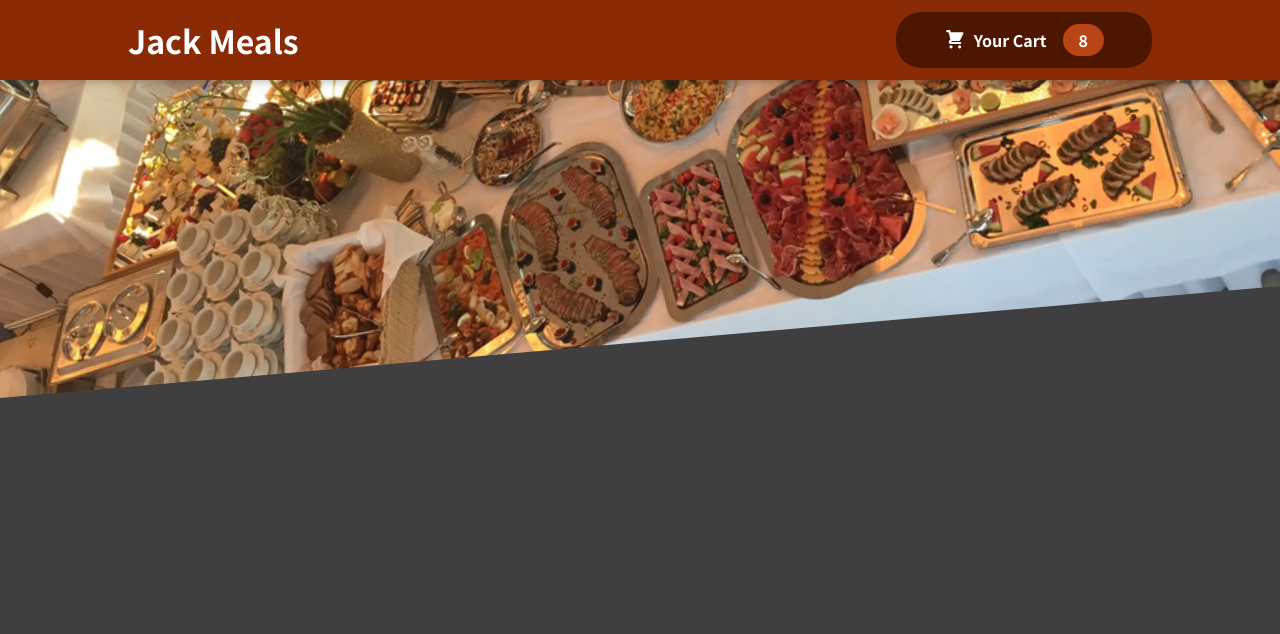
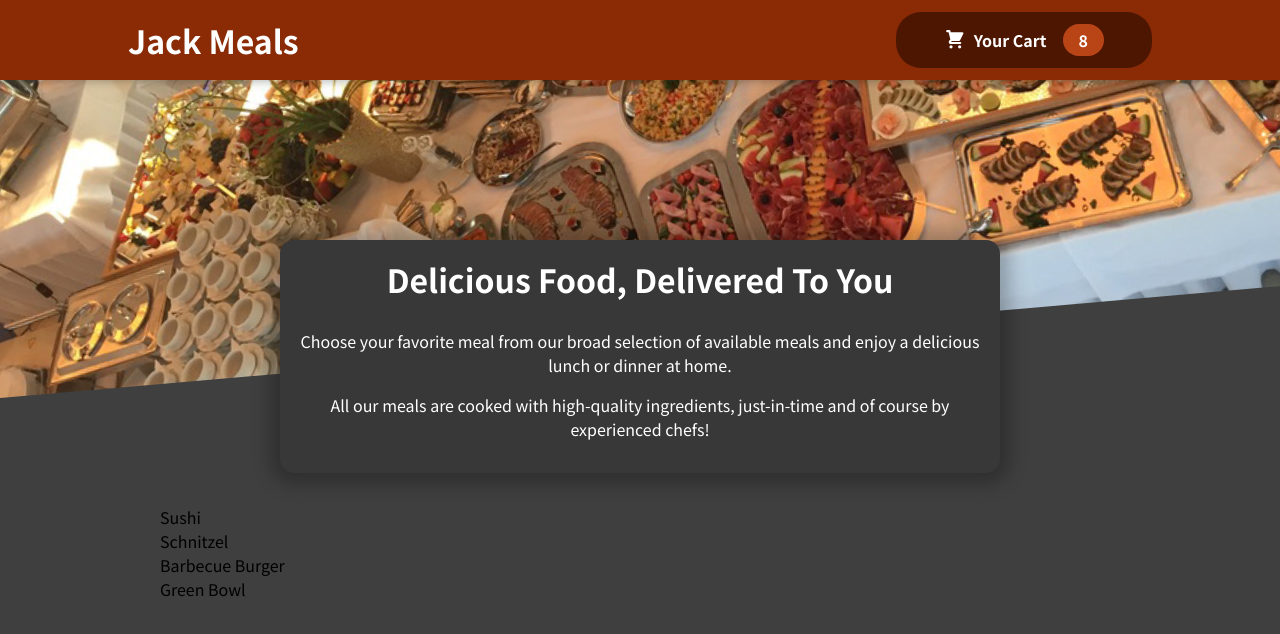
Before and after one commit to jaganathan05/Restarent-React-App, a React (Create React App) app: page / in a window 1280 px wide. Shown: the top 634 px of the page. Built offline with nearby package versions, Linux system fonts and the light colour scheme.

Commit message:
create restarent summary

```diff
--- a/src/App.js
+++ b/src/App.js
@@ -1,9 +1,13 @@
 import React, { Fragment } from "react";
 import Header from "./components/Layout/Header";
+import Meals from "./components/Meals/Meals";
 function App() {
   return (
     <Fragment>
       <Header/>
+      <main>
+        <Meals/>
+      </main>
     </Fragment>
   );
 }
--- /dev/null
+++ b/src/components/Meals/AvailableMeals.module.css
@@ -0,0 +1,24 @@
+.meals {
+    max-width: 60rem;
+    width: 90%;
+    margin: 2rem auto;
+    animation: meals-appear 1s ease-out forwards;
+  }
+
+  .meals ul {
+    list-style: none;
+    margin: 0;
+    padding: 0;
+  }
+
+  @keyframes meals-appear {
+    from {
+      opacity: 0;
+      transform: translateY(3rem);
+    }
+
+    to {
+      opacity: 1;
+      transform: translateY(0);
+    }
+  }
--- /dev/null
+++ b/src/components/Meals/AvaliableMeals.js
@@ -0,0 +1,41 @@
+import React from "react";
+import classes from './AvailableMeals.module.css';
+
+const DUMMY_MEALS = [
+  {
+    id: 'm1',
+    name: 'Sushi',
+    description: 'Finest fish and veggies',
+    price: 22.99,
+  },
+  {
+    id: 'm2',
+    name: 'Schnitzel',
+    description: 'A german specialty!',
+    price: 16.5,
+  },
+  {
+    id: 'm3',
+    name: 'Barbecue Burger',
+    description: 'American, raw, meaty',
+    price: 12.99,
+  },
+  {
+    id: 'm4',
+    name: 'Green Bowl',
+    description: 'Healthy...and green...',
+    price: 18.99,
+  },
+];
+
+const AvailableMeals = () => {
+  const mealsList = DUMMY_MEALS.map((meal) => <li>{meal.name}</li>);
+
+  return (
+    <section className={classes.meals}>
+      <ul>{mealsList}</ul>
+    </section>
+  );
+};
+
+export default AvailableMeals;
--- /dev/null
+++ b/src/components/Meals/Meals.js
@@ -0,0 +1,12 @@
+import MealsSummary from "./MealsSummary";
+import AvailableMeals from "./AvaliableMeals";
+import { Fragment } from "react";
+function Meals (){
+
+    return <Fragment>
+        <MealsSummary/>
+        <AvailableMeals/>
+    </Fragment>
+}
+
+export default Meals;
--- /dev/null
+++ b/src/components/Meals/MealsSummary.js
@@ -0,0 +1,21 @@
+import React from 'react';
+import classes from './MealsSummary.module.css'
+
+function MealsSummary (){
+
+    return (
+        <section className={classes.summary}>
+          <h2>Delicious Food, Delivered To You</h2>
+          <p>
+            Choose your favorite meal from our broad selection of available meals
+            and enjoy a delicious lunch or dinner at home.
+          </p>
+          <p>
+            All our meals are cooked with high-quality ingredients, just-in-time and
+            of course by experienced chefs!
+          </p>
+        </section>
+      );
+
+}
+export default MealsSummary
--- /dev/null
+++ b/src/components/Meals/MealsSummary.module.css
@@ -0,0 +1,18 @@
+.summary {
+    text-align: center;
+    max-width: 45rem;
+    width: 90%;
+    margin: auto;
+    margin-top: -10rem;
+    position: relative;
+    background-color: #383838;
+    color: white;
+    border-radius: 14px;
+    padding: 1rem;
+    box-shadow: 0 1px 18px 10px rgba(0, 0, 0, 0.25);
+  }
+
+  .summary h2 {
+    font-size: 2rem;
+    margin-top: 0;
+  }
```
